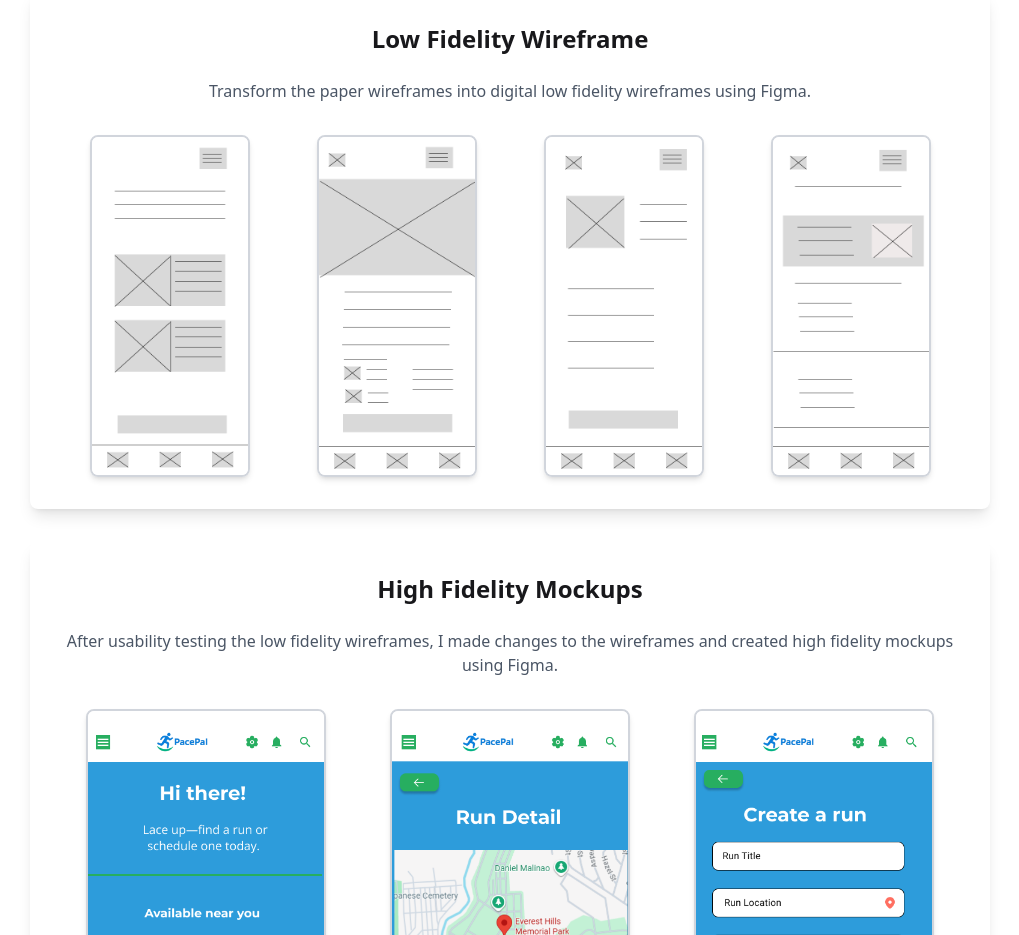
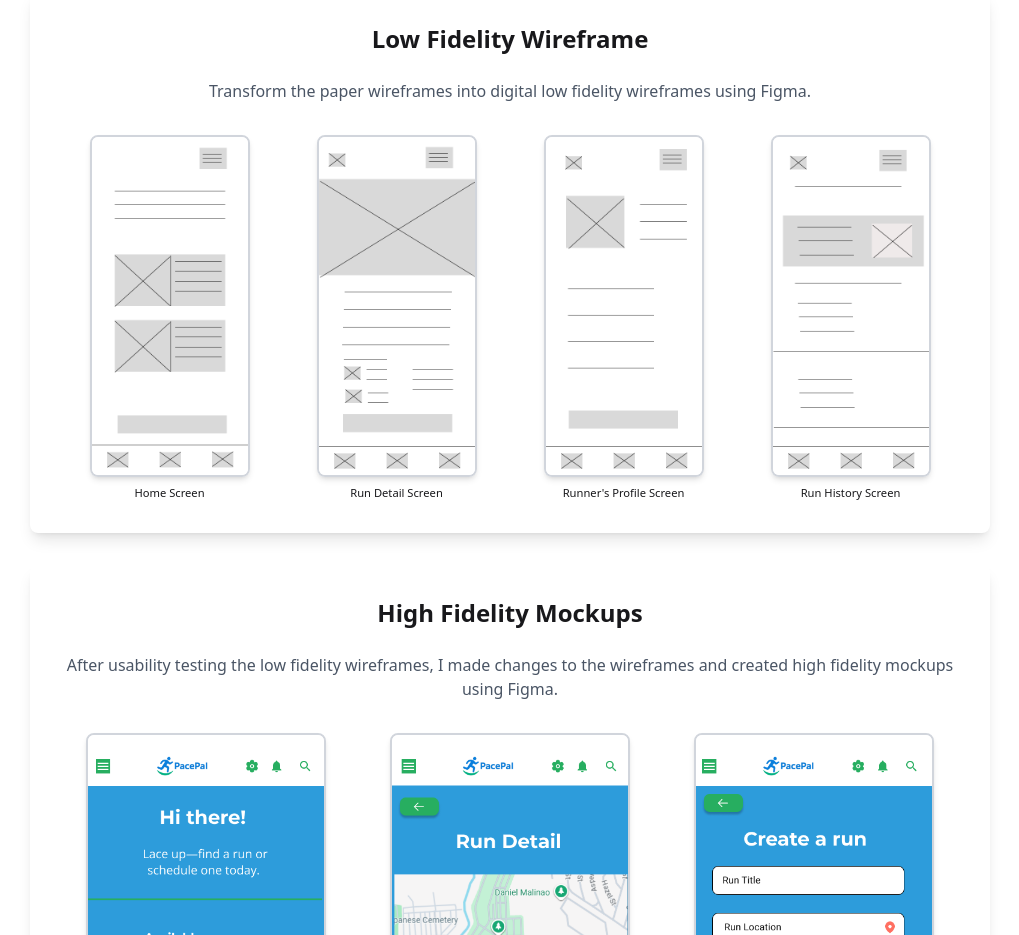
Before and after one commit to oniids13/pace-pal-portfolio-page, a React (Vite) app: page / in a window 1280 px wide. Shown: the part 6660-7595 px from the top of the page, without its empty margins (130-1149 px from the left). Built offline with nearby package versions, Linux system fonts and the light colour scheme.

Commit message:
add screen details on lofi wireframes

```diff
--- a/src/components/body_content/DesignSolutions.jsx
+++ b/src/components/body_content/DesignSolutions.jsx
@@ -29,26 +29,38 @@ const DesignSolutions = () => {
             using Figma.
           </p>
           <div className="grid grid-cols-2 sm:grid-cols-3 lg:grid-cols-4 gap-3 justify-items-center">
+            <div className="flex flex-col items-center gap-2">
               <img
                 className="border-2 border-gray-300 w-full max-w-40 h-auto object-contain rounded-lg shadow-md"
                 src="/src/images/LoFi1.png"
                 alt="Low Fidelity Wireframe 1"
               />
+              <small>Home Screen</small>
+            </div>
+            <div className="flex flex-col items-center gap-2">
               <img
                 className="border-2 border-gray-300  w-full max-w-40 h-auto object-contain rounded-lg shadow-md"
                 src="/src/images/LoFi2.png"
                 alt="Low Fidelity Wireframe 2"
               />
+              <small>Run Detail Screen</small>
+            </div>
+            <div className="flex flex-col items-center gap-2">
               <img
                 className="border-2 border-gray-300  w-full max-w-40 h-auto object-contain rounded-lg shadow-md"
                 src="/src/images/LoFi3.png"
                 alt="Low Fidelity Wireframe 3"
               />
+              <small>Runner's Profile Screen</small>
+            </div>
+            <div className="flex flex-col items-center gap-2">
               <img
                 className="border-2 border-gray-300  w-full max-w-40 h-auto object-contain rounded-lg shadow-md"
                 src="/src/images/LoFi4.png"
                 alt="Low Fidelity Wireframe 4"
               />
+              <small>Run History Screen</small>
+            </div>
           </div>
         </div>
         <div className="bg-white p-8 rounded-lg shadow-lg">
```
Lines whose indentation alone changed are shown as unchanged.
